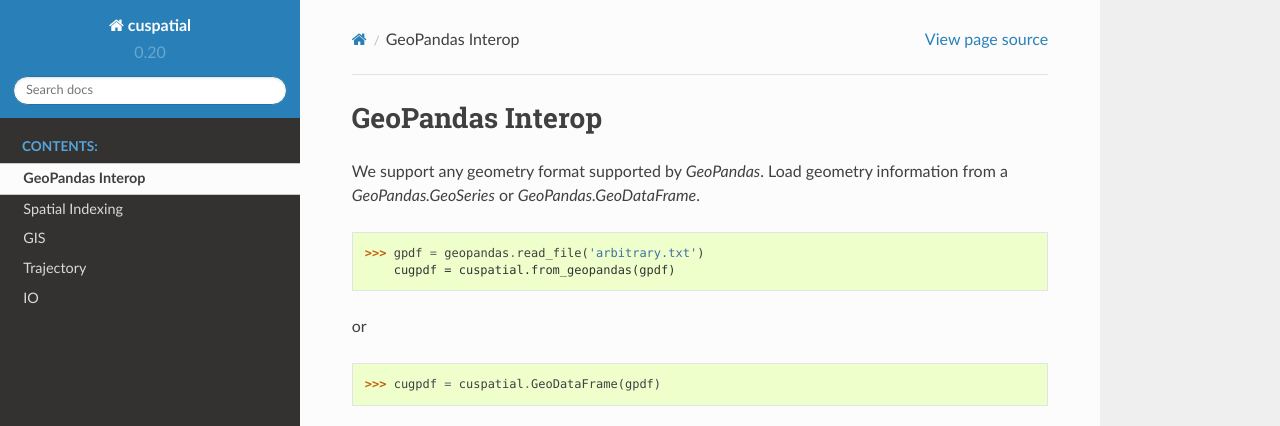
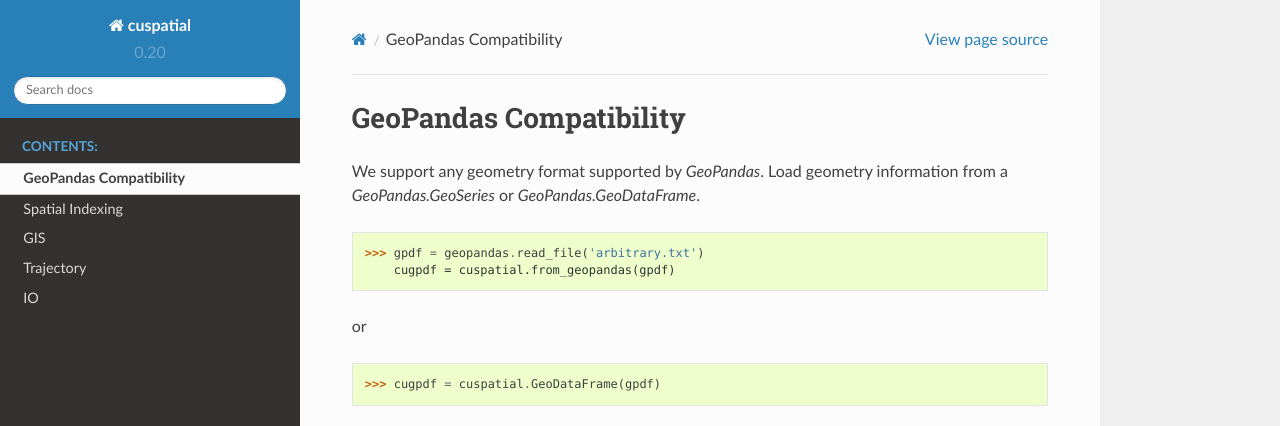
Before and after one commit to rapidsai/cuspatial, a Sphinx documentation site: the page built from docs/source/api.rst, in a window 1280 px wide and 900 px high, cut to the strip 0-426 px from the top of the window. Built offline with Sphinx 7.4.7 and the Read the Docs theme 2.0.0, drawn with Linux system fonts in a browser that asks for light colours; pages that are not in the unit, such as notebooks, are missing from menus.

Commit message:
Final updates to documentation?

```diff
--- a/docs/source/api.rst
+++ b/docs/source/api.rst
@@ -1,5 +1,5 @@
-GeoPandas Interop
------------------
+GeoPandas Compatibility
+-----------------------
 
 We support any geometry format supported by `GeoPandas`. Load geometry information from a `GeoPandas.GeoSeries` or `GeoPandas.GeoDataFrame`.
 
```
Also changed, not shown: docs/source/index.rst (+15 -14 lines), 1 other file.
